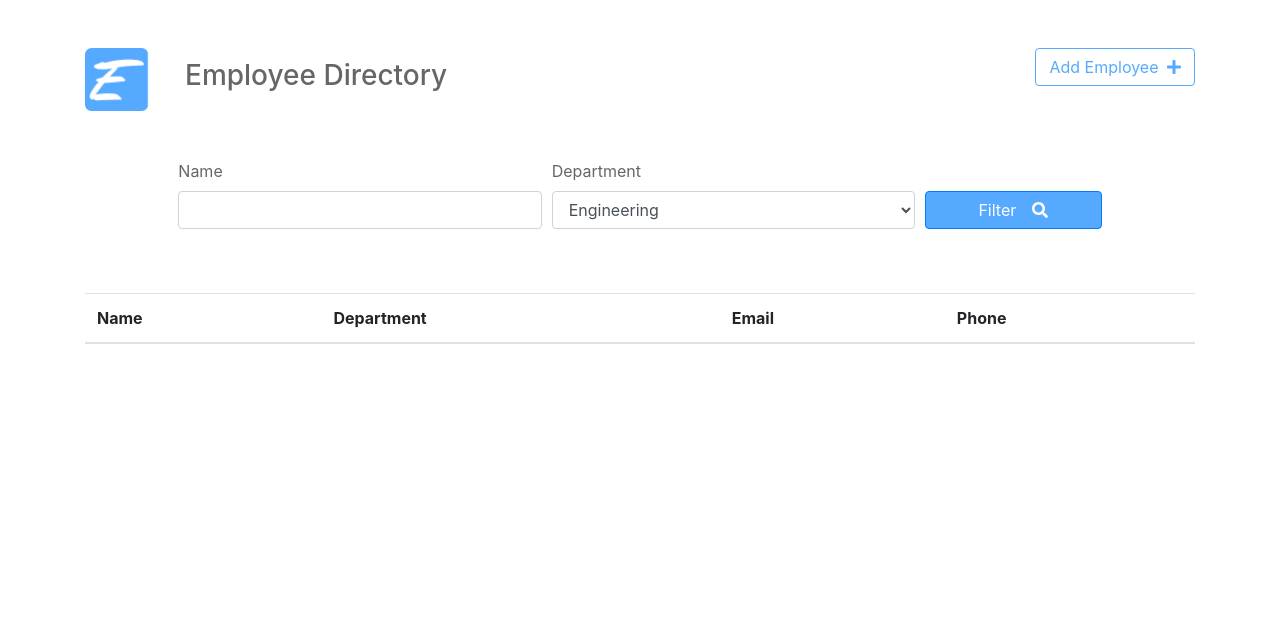
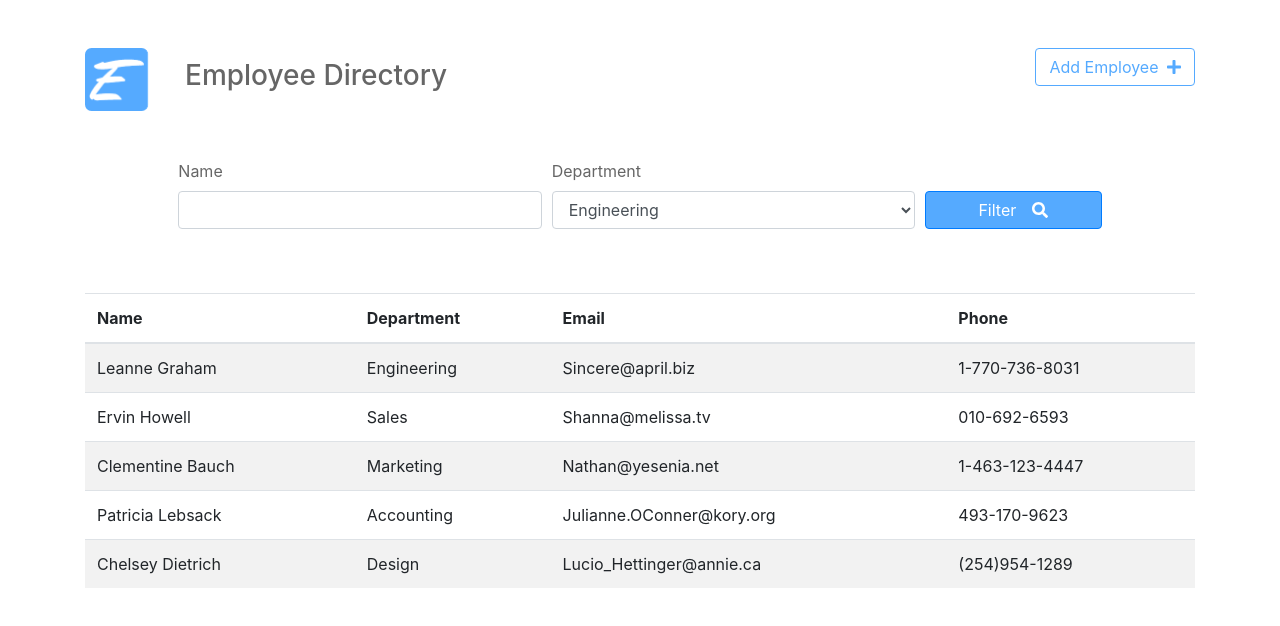
Before and after one commit to albaos91/UofT_Bootcamp_ReactEmployeeDashboard, a React (Create React App) app: page / in a window 1280 px wide. Shown: the top 626 px of the page. Built offline with nearby package versions, Linux system fonts and the light colour scheme.

Commit message:
feat: Populate initial table body with mock data for testing

```diff
--- a/src/App.js
+++ b/src/App.js
@@ -1,7 +1,7 @@
 import React from 'react';
 import './App.css';
 import Header from './components/Header';
-import Form from './components/Form';
+import Search from './components/Search';
 import Main from './components/Main';
 
 function App() {
@@ -9,7 +9,7 @@ function App() {
     <div className='App'>
       <div className='container mt-5'>
         <Header />
-        <Form />
+        <Search />
         <Main />
       </div>
     </div>
--- a/src/components/Table.js
+++ b/src/components/Table.js
@@ -16,7 +16,6 @@ export default function Table() {
             <th scope='col'>Phone</th>
           </tr>
         </thead>
-
         <TableBody />
       </table>
     </div>
--- a/src/components/TableBody.js
+++ b/src/components/TableBody.js
@@ -1,9 +1,58 @@
 import React from 'react';
 
 export default function TableBody() {
+  const users = [
+    {
+      id: 1,
+      name: 'Leanne Graham',
+      email: 'Sincere@april.biz',
+      phone: '1-770-736-8031',
+      department: 'Engineering'
+    },
+    {
+      id: 2,
+      name: 'Ervin Howell',
+      email: 'Shanna@melissa.tv',
+      phone: '010-692-6593',
+      department: 'Sales'
+    },
+    {
+      id: 3,
+      name: 'Clementine Bauch',
+      email: 'Nathan@yesenia.net',
+      phone: '1-463-123-4447',
+      department: 'Marketing'
+    },
+    {
+      id: 4,
+      name: 'Patricia Lebsack',
+      email: 'Julianne.OConner@kory.org',
+      phone: '493-170-9623',
+      department: 'Accounting'
+    },
+    {
+      id: 5,
+      name: 'Chelsey Dietrich',
+      email: 'Lucio_Hettinger@annie.ca',
+      phone: '(254)954-1289',
+      department: 'Design'
+    }
+  ];
+
   return (
     <React.Fragment>
-      <tbody></tbody>
+      <tbody>
+        {users.map(user => {
+          return (
+            <tr>
+              <td>{user.name}</td>
+              <td>{user.department}</td>
+              <td>{user.email}</td>
+              <td>{user.phone}</td>
+            </tr>
+          );
+        })}
+      </tbody>
     </React.Fragment>
   );
 }
```
Also changed, not shown: src/components/Search.js (renamed from src/components/Form.js).
